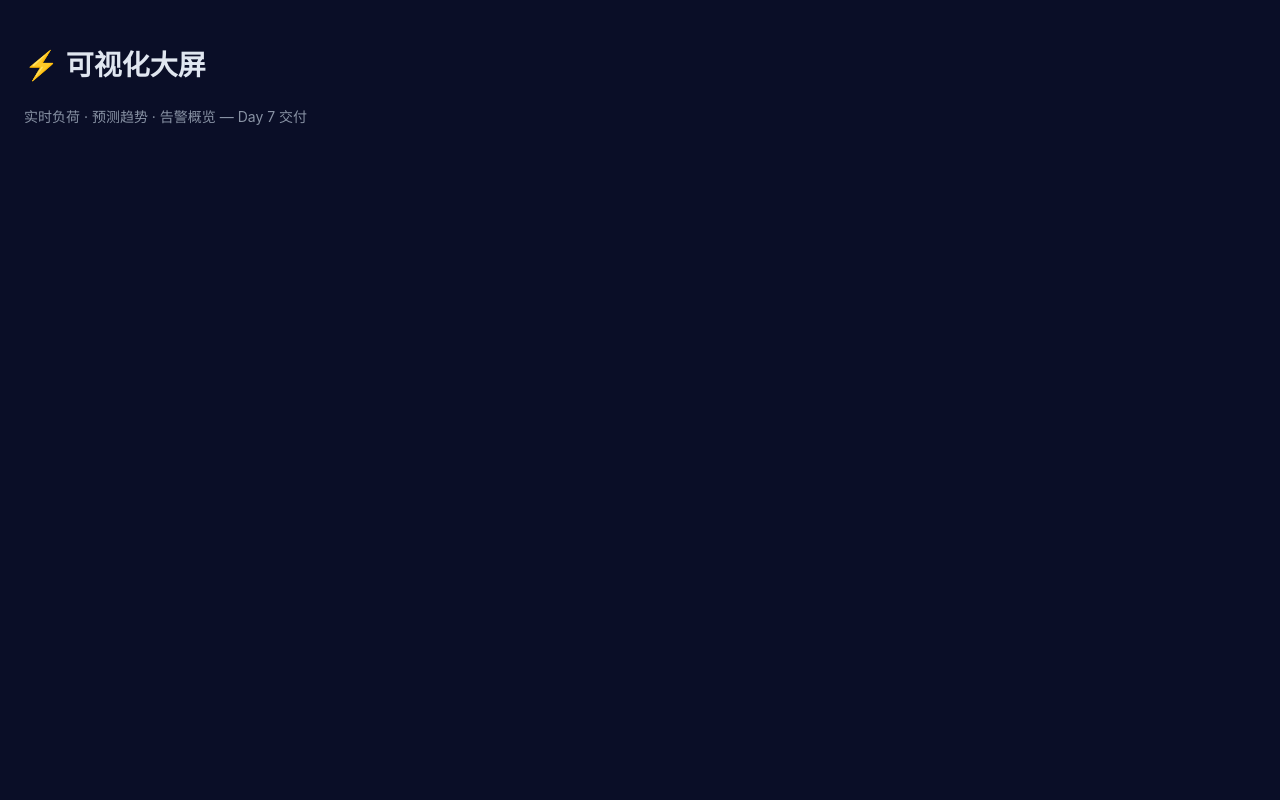
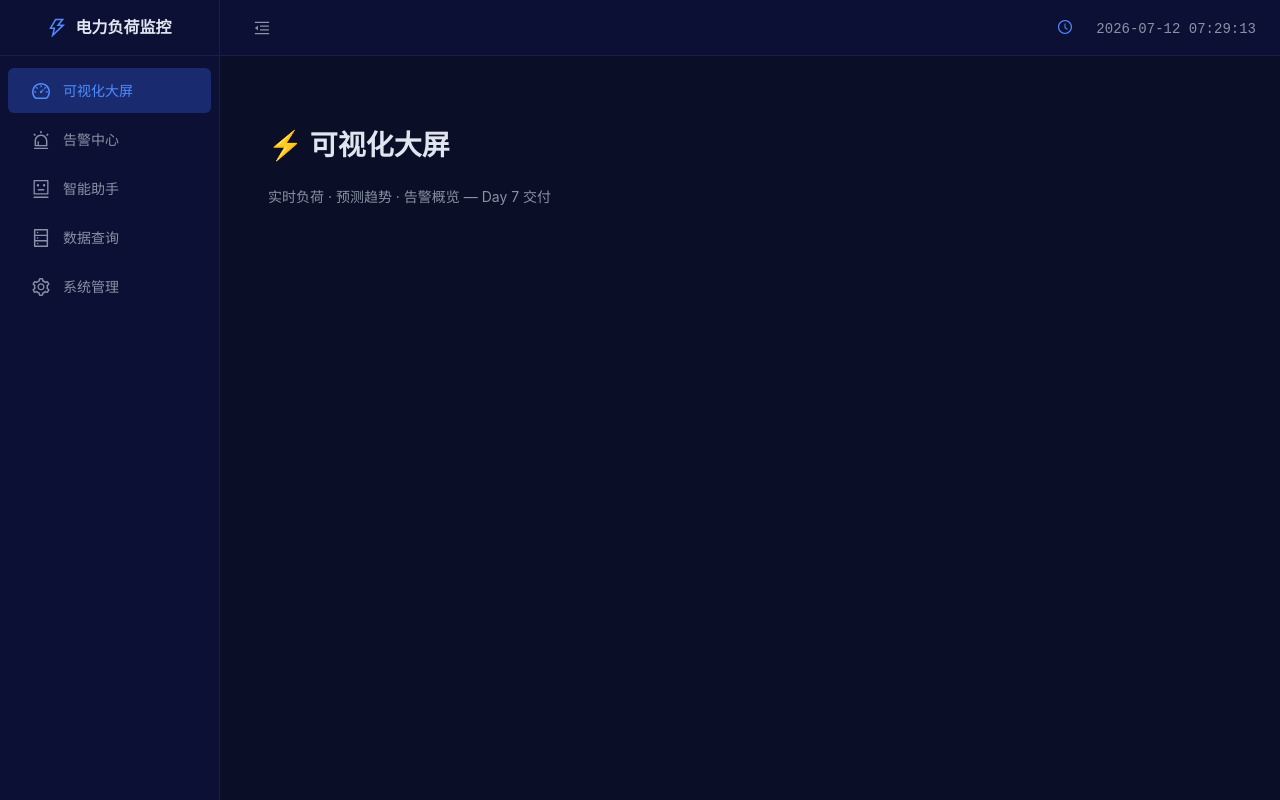
Before and after one commit to Ahaza3/-----------Agent, a React (Vite) app in the folder frontend/: page /dashboard in a window 1280 px wide. Built offline with nearby package versions, Linux system fonts and the light colour scheme.

Commit message:
feat: Layout 组件 — 顶部导航 + 侧边菜单 + 内容区

```diff
--- a/frontend/src/App.tsx
+++ b/frontend/src/App.tsx
@@ -2,6 +2,7 @@ import { Routes, Route, Navigate } from 'react-router-dom'
 import { ConfigProvider, App as AntApp } from 'antd'
 import zhCN from 'antd/locale/zh_CN'
 import themeToken from './theme/tokens'
+import MainLayout from './layouts/MainLayout'
 
 // 页面（Day 4 占位，后续 Sprint 实现）
 import Dashboard from './pages/Dashboard'
@@ -15,12 +16,14 @@ function App() {
     <ConfigProvider theme={themeToken} locale={zhCN}>
       <AntApp>
         <Routes>
+          <Route element={<MainLayout />}>
             <Route path="/" element={<Navigate to="/dashboard" replace />} />
             <Route path="/dashboard" element={<Dashboard />} />
             <Route path="/alerts" element={<AlertCenter />} />
             <Route path="/agent" element={<AgentChat />} />
             <Route path="/data" element={<DataQuery />} />
             <Route path="/admin" element={<Admin />} />
+          </Route>
         </Routes>
       </AntApp>
     </ConfigProvider>
--- /dev/null
+++ b/frontend/src/layouts/MainLayout.tsx
@@ -0,0 +1,156 @@
+/**
+ * 主布局 — 顶部导航 + 侧边菜单 + 内容区
+ * 暗色大屏风格，适配可视化监控场景
+ */
+import { useState } from 'react'
+import { Outlet, useNavigate, useLocation } from 'react-router-dom'
+import { Layout, Menu, Button, Typography, Space } from 'antd'
+import {
+  DashboardOutlined,
+  AlertOutlined,
+  RobotOutlined,
+  DatabaseOutlined,
+  SettingOutlined,
+  MenuFoldOutlined,
+  MenuUnfoldOutlined,
+  ThunderboltOutlined,
+  ClockCircleOutlined,
+} from '@ant-design/icons'
+import { useEffect } from 'react'
+import dayjs from 'dayjs'
+
+const { Header, Sider, Content } = Layout
+const { Text } = Typography
+
+// ---- 菜单项配置 ----
+const menuItems = [
+  { key: '/dashboard', icon: <DashboardOutlined />, label: '可视化大屏' },
+  { key: '/alerts', icon: <AlertOutlined />, label: '告警中心' },
+  { key: '/agent', icon: <RobotOutlined />, label: '智能助手' },
+  { key: '/data', icon: <DatabaseOutlined />, label: '数据查询' },
+  { key: '/admin', icon: <SettingOutlined />, label: '系统管理' },
+]
+
+const SIDER_WIDTH = 220
+const SIDER_COLLAPSED_WIDTH = 64
+
+const MainLayout = () => {
+  const [collapsed, setCollapsed] = useState(false)
+  const [clock, setClock] = useState(dayjs().format('YYYY-MM-DD HH:mm:ss'))
+  const navigate = useNavigate()
+  const location = useLocation()
+
+  // 实时时钟
+  useEffect(() => {
+    const timer = setInterval(() => {
+      setClock(dayjs().format('YYYY-MM-DD HH:mm:ss'))
+    }, 1000)
+    return () => clearInterval(timer)
+  }, [])
+
+  // 菜单选中
+  const selectedKey = '/' + location.pathname.split('/')[1]
+
+  const handleMenuClick = (info: { key: string }) => {
+    navigate(info.key)
+  }
+
+  return (
+    <Layout style={{ minHeight: '100vh' }}>
+      {/* ---- 侧边栏 ---- */}
+      <Sider
+        width={SIDER_WIDTH}
+        collapsedWidth={SIDER_COLLAPSED_WIDTH}
+        collapsible
+        collapsed={collapsed}
+        trigger={null}
+        style={{
+          borderRight: '1px solid #162050',
+          overflow: 'auto',
+        }}
+      >
+        {/* Logo 区域 */}
+        <div
+          style={{
+            height: 56,
+            display: 'flex',
+            alignItems: 'center',
+            justifyContent: 'center',
+            borderBottom: '1px solid #162050',
+            gap: collapsed ? 0 : 8,
+            padding: collapsed ? 0 : '0 16px',
+          }}
+        >
+          <ThunderboltOutlined
+            style={{
+              fontSize: collapsed ? 22 : 20,
+              color: '#4f8cff',
+            }}
+          />
+          {!collapsed && (
+            <Text
+              strong
+              style={{
+                color: '#e0e6f0',
+                fontSize: 16,
+                whiteSpace: 'nowrap',
+              }}
+            >
+              电力负荷监控
+            </Text>
+          )}
+        </div>
+
+        {/* 菜单 */}
+        <Menu
+          theme="dark"
+          mode="inline"
+          selectedKeys={[selectedKey]}
+          items={menuItems}
+          onClick={handleMenuClick}
+          style={{ borderInlineEnd: 'none', marginTop: 8 }}
+        />
+      </Sider>
+
+      {/* ---- 右侧区域 ---- */}
+      <Layout>
+        {/* 顶部导航 */}
+        <Header
+          style={{
+            display: 'flex',
+            alignItems: 'center',
+            justifyContent: 'space-between',
+            padding: '0 24px',
+            borderBottom: '1px solid #162050',
+          }}
+        >
+          <Button
+            type="text"
+            icon={collapsed ? <MenuUnfoldOutlined /> : <MenuFoldOutlined />}
+            onClick={() => setCollapsed(!collapsed)}
+            style={{ color: '#8892a4', fontSize: 16 }}
+          />
+
+          <Space size="large">
+            <ClockCircleOutlined style={{ color: '#4f8cff' }} />
+            <Text style={{ color: '#8892a4', fontFamily: 'monospace', fontSize: 14 }}>
+              {clock}
+            </Text>
+          </Space>
+        </Header>
+
+        {/* 内容区 */}
+        <Content
+          style={{
+            padding: 24,
+            overflow: 'auto',
+          }}
+        >
+          <Outlet />
+        </Content>
+      </Layout>
+    </Layout>
+  )
+}
+
+export default MainLayout
```
Lines whose indentation alone changed are shown as unchanged.
